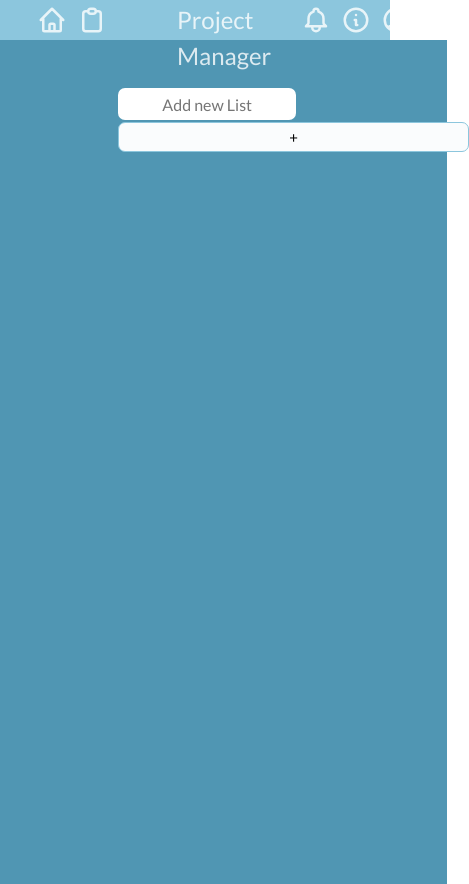
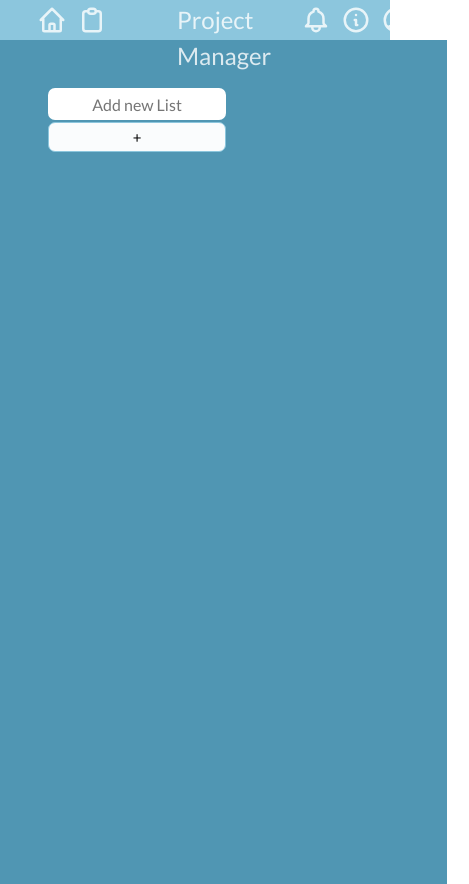
Before and after one commit to mounvip1525/ADG-Project-Manager, a React (Create React App) app: page /Board in a window 390 px wide. Shown: the whole page, 469 px wide, since content can reach past the window. Built offline with nearby package versions, Linux system fonts and the light colour scheme.

Commit message:
Board responsiveness added

```diff
--- a/src/containers/Board/Board.js
+++ b/src/containers/Board/Board.js
@@ -26,6 +26,18 @@ const Board = (props) => {
 	}
 	return (
 		<div className={classes.Board}>
+        <div className={classes.text}>
+          <input
+            type="text"
+            value={inputText}
+            onChange={inputValue}
+            placeholder="Add new List"
+            className={classes.addNewlist}
+          />
+          <button onClick={addList}>
+            <span>+</span>
+          </button>
+        </div>
 		<div className={classes.boardItem}>
         {lists.map((listItem, index) => (
           <List
@@ -35,14 +47,8 @@ const Board = (props) => {
             onDeleteList={deleteList}
           ></List>
         ))}
-				<div>
-					<input type="text" value={inputText} onChange={inputValue} placeholder="Add new List" className={classes.addNewlist} />
-					<button onClick={addList}>
-						<span>+</span>
-					</button>
-				</div>
       </div>
     </div>
   );
-}
+};
 export default Board;
```
Lines whose indentation alone changed are shown as unchanged.
